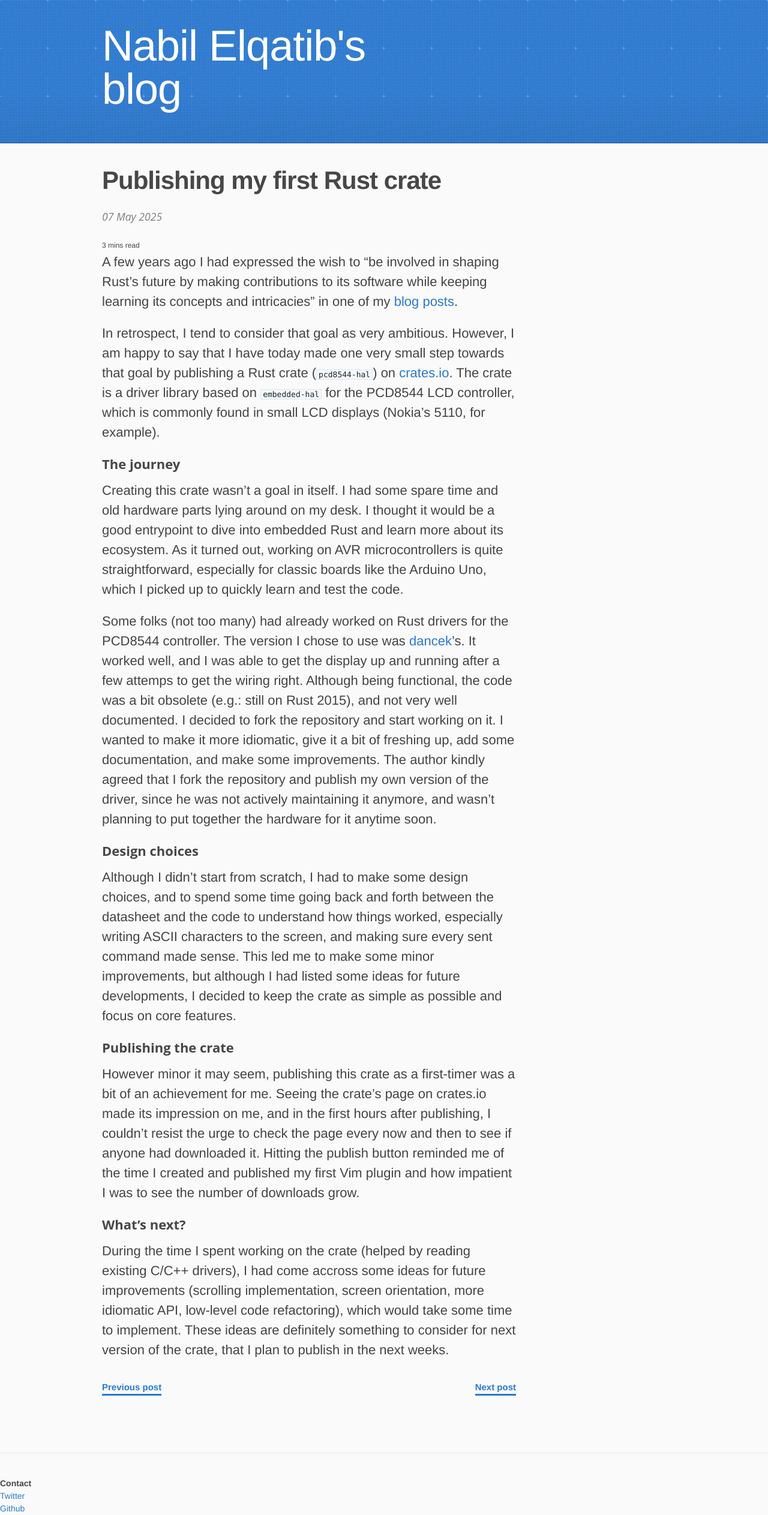
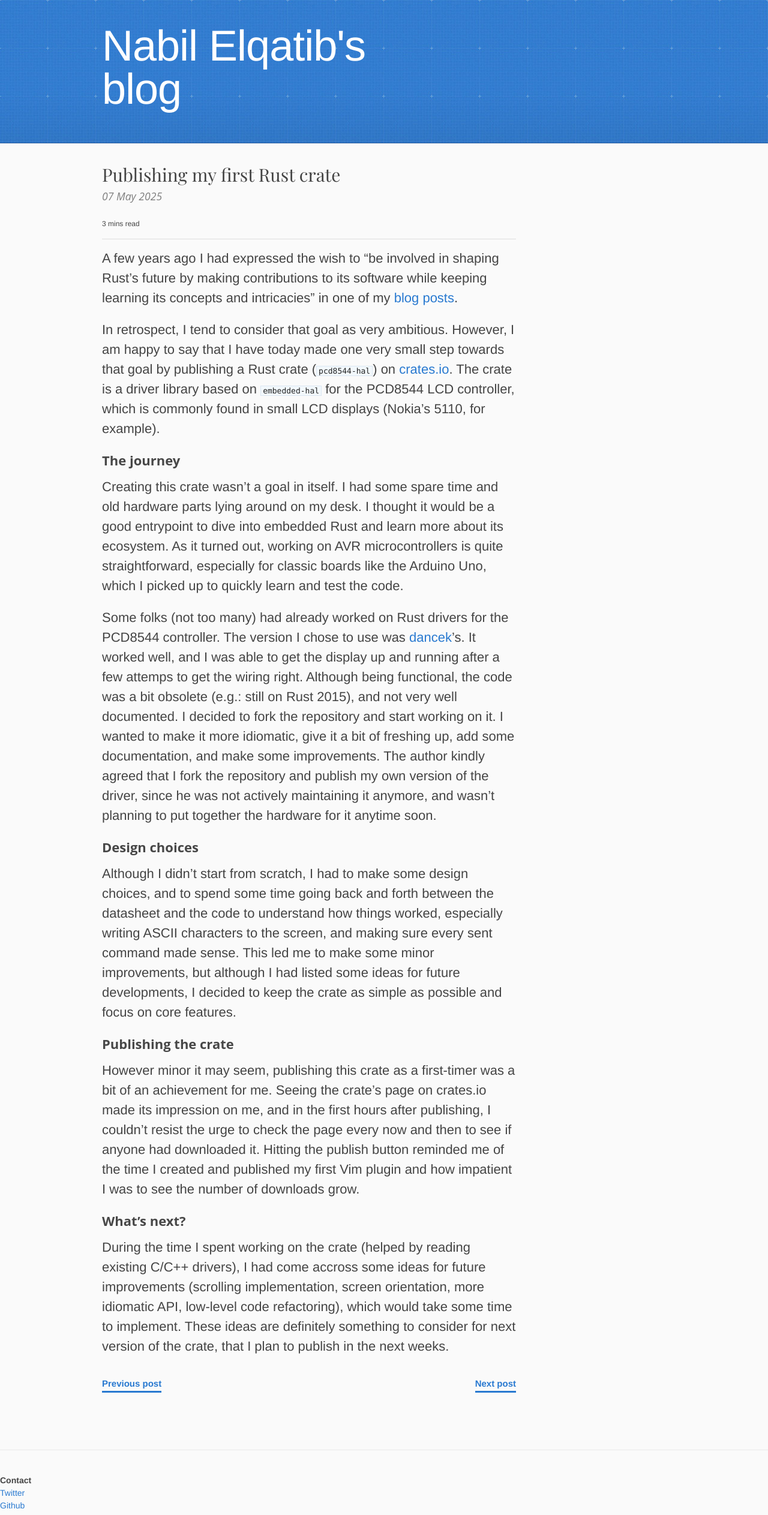
Before and after one commit to n-eq/n-eq.github.io, a Jekyll site: the page built from _posts/2025-05-07-publishing-my-first-rust-crate.md, in a window 1280 px wide. Shown: the whole page at 60% size. Built offline with Jekyll 4.4.1, drawn with Linux system fonts in a browser that asks for light colours.

Commit message:
revamp: Update post.html
Set publication date and update date on the same line
Update title style

```diff
--- a/_layouts/post.html
+++ b/_layouts/post.html
@@ -3,22 +3,28 @@
 ---
 
 <article class="post">
-  <h1 class="post-title">
-    {{ page.title }}
-  </h1>
-  <p><time datetime="{{ page.date | date_to_xmlschema }}" class="post-date">{{ page.date | date_to_string }}</time></p>
+  <span class="post-title">{{ page.title }}</span>
 
+  <!-- publication date and update date are resp. left and right justified on the same line -->
+  <p class="date-and-update">
+    <span><time datetime="{{ page.date | date_to_xmlschema }}" class="post-date">{{ page.date | date_to_string }}</time></span>
+    <span>
       <!-- only show last updated if it's different from the publication date -->
       {% if page.last_modified_at %}
         {% assign date_publish = page.date | date: "%b %-d, %Y" %}
         {% assign date_update  = page.last_modified_at | date: "%b %-d, %Y" %}
-    {% if date_publish  != date_update %}
-      <p><small><i>Last updated: {{ page.last_modified_at | date_to_string }}</i></small></p>
+        {% if date_publish != date_update %}
+          Last updated: {{ page.last_modified_at | date_to_string }}
         {% endif %}
       {% endif %}
+    </span>
+  </p>
 
   <small>{% include read_time.html post=page %}</small>
+  <hr>
+
   {{ content }}
+
 </article>
 
 <nav class="pagination">
--- a/_sass/_main.scss
+++ b/_sass/_main.scss
@@ -21,6 +21,18 @@
 .article-list .post-excerpt {
   font-size: 14px;
   color: #656160;
+  font-style: italic;
+}
+
+.post .post-title {
+  font-size: 30px;
+  font-family: 'Playfair Display', serif;
+}
+
+.post .date-and-update {
+  display: flex;
+  justify-content: space-between;
+  font-size: 12px;
   font-style: italic;
 }
 
```
Lines whose indentation alone changed are shown as unchanged.
